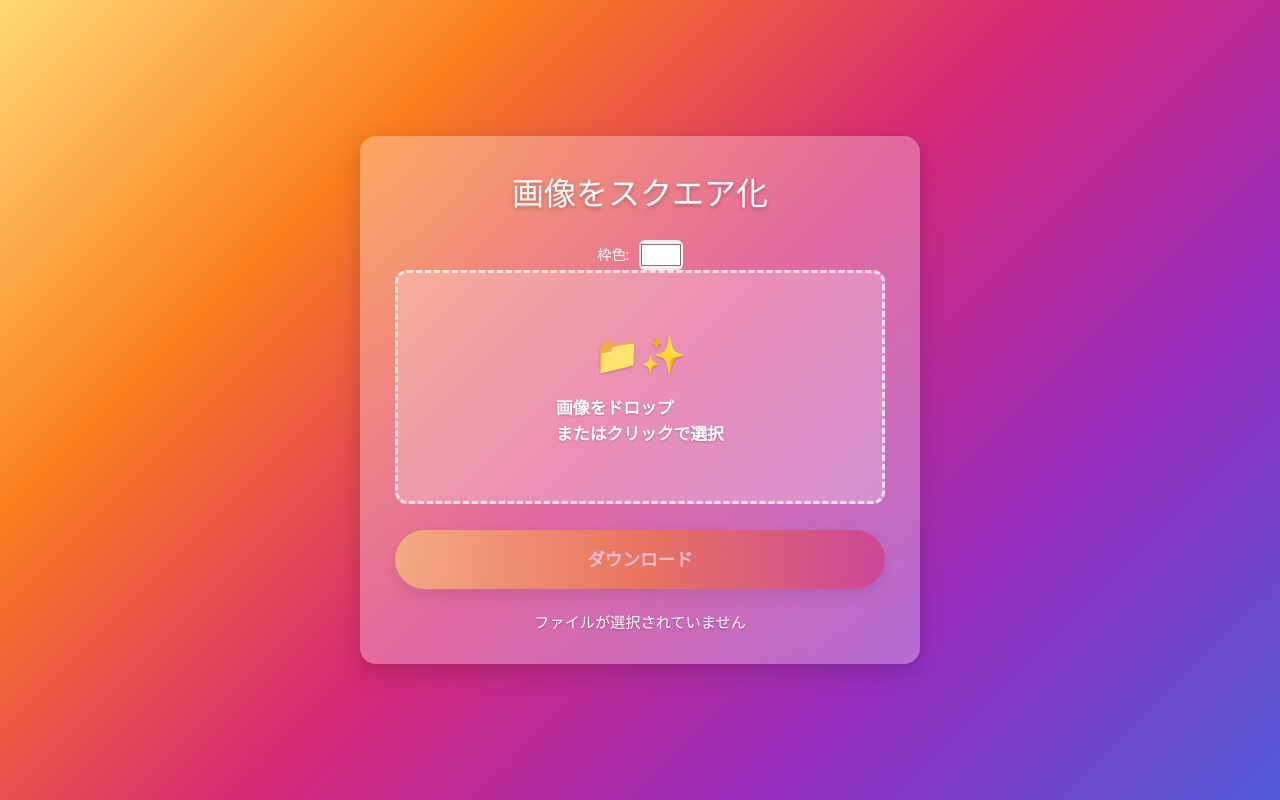
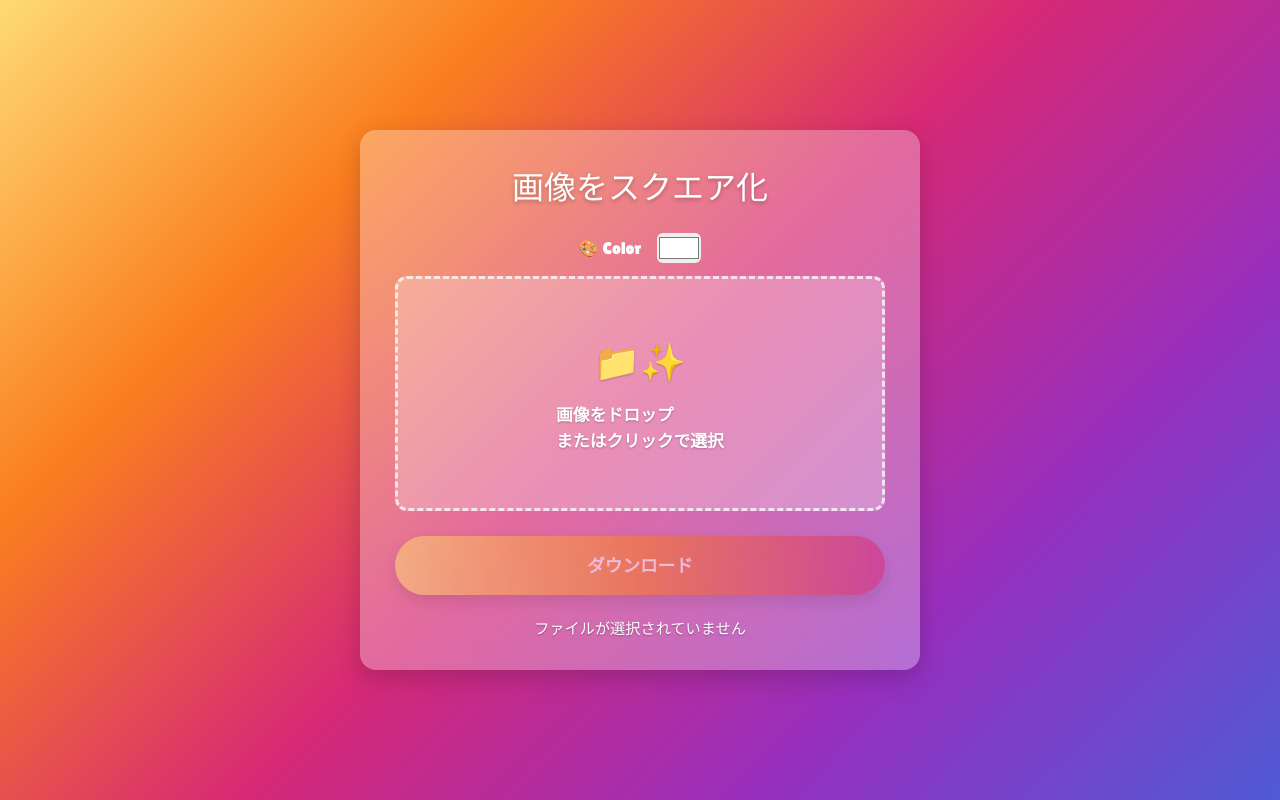
Before and after one commit to haraharb/squaresquare, a plain HTML site: page index.html in a window 1280 px wide. Drawn offline with nearby package versions, Linux system fonts and the light colour scheme.

Commit message:
Add files via upload

```diff
--- a/index.html
+++ b/index.html
@@ -41,16 +41,19 @@ canvas{display:none;margin-top:1.5rem;width:100%;height:auto;border:3px solid rg
 img#preview{display:none;margin-top:1.4rem;width:100%;height:auto;border:3px solid rgba(255,255,255,.8);border-radius:calc(var(--radius) - .25rem);box-shadow:0 4px 10px rgba(0,0,0,.12);}
 @media(max-width:600px){img#preview{border-radius:.75rem;}}
 /* カラーピッカー */
-.color-picker{margin-top:1rem;text-align:center;font-size:.9rem;color:#fff;display:flex;justify-content:center;align-items:center;gap:.6rem;}
+.color-picker{margin:1rem auto .8rem;display:flex;justify-content:center;align-items:center;gap:.8rem;font-size:1rem;font-weight:600;color:#fff;}
+.color-picker input{width:48px;height:34px;border:none;border-radius:8px;cursor:pointer;}
+.cp-label{font-family:'Lilita One',cursive;letter-spacing:.5px;}
 .color-picker input{width:44px;height:30px;border:none;border-radius:6px;cursor:pointer;}
 </style>
 </head>
 <body>
 <div class="card">
   <h1>画像をスクエア化</h1>
-  <label class="color-picker">枠色:
+  <div class="color-picker">
+    <span class="cp-label">🎨 Color&nbsp;</span>
     <input type="color" id="borderColor" value="#ffffff">
-  </label>
+  </div>
   <label for="picker" class="custom-file" id="droparea">
     <span class="icon">📁✨</span>
     <span>画像をドロップ<br>またはクリックで選択</span>
```
